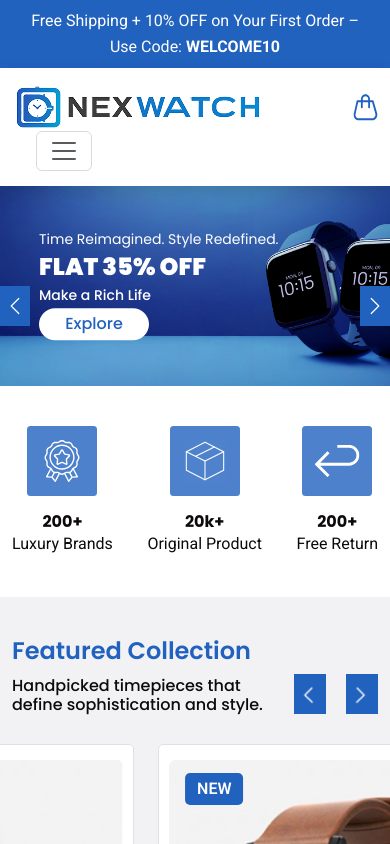
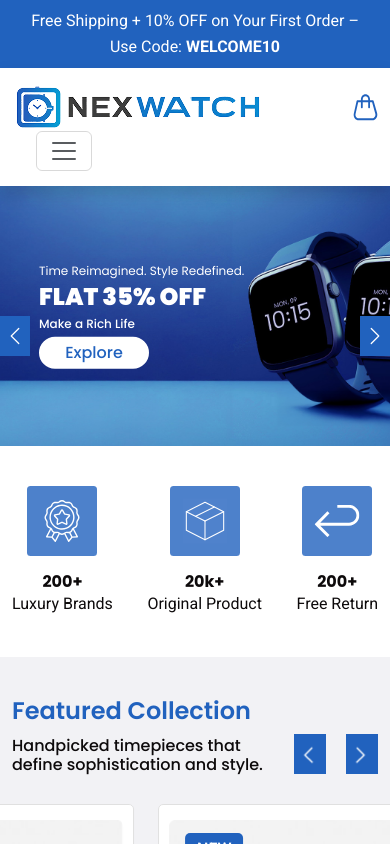
Before and after one commit to soumyab92/nexwatch, a React (Create React App) app: page / in a window 390 px wide. Shown: the top 844 px of the page. Built offline with nearby package versions, Linux system fonts and the light colour scheme.

Commit message:
Your commit message

```diff
--- a/src/styles/global.css
+++ b/src/styles/global.css
@@ -1377,14 +1377,14 @@ footer h4 {
 
 @media (max-width: 776px) {
   .carousel-fade .carousel-item img {
-    height: 200px;
+    height: 260px;
     object-fit: cover;
-    object-position: left;
+    object-position: 30%;
   }
 
   .carousel-caption h3,
   .carousel-caption h2 {
-    font-size: 14px;
+    font-size: 12px;
     margin-bottom: 5px;
   }
 
```
